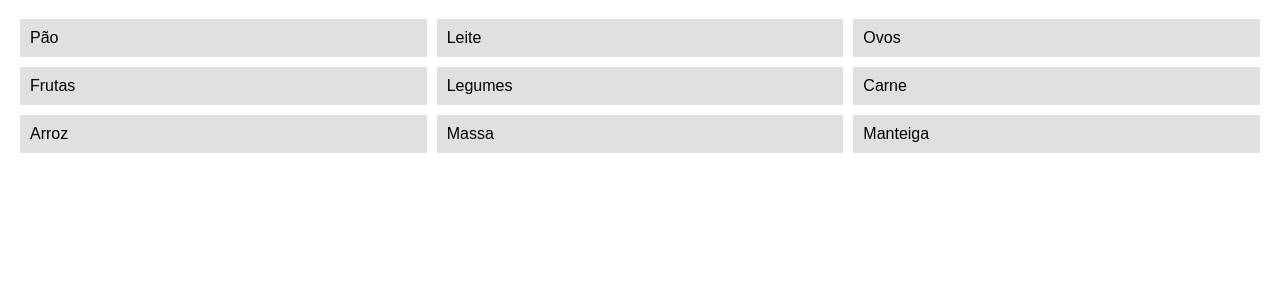
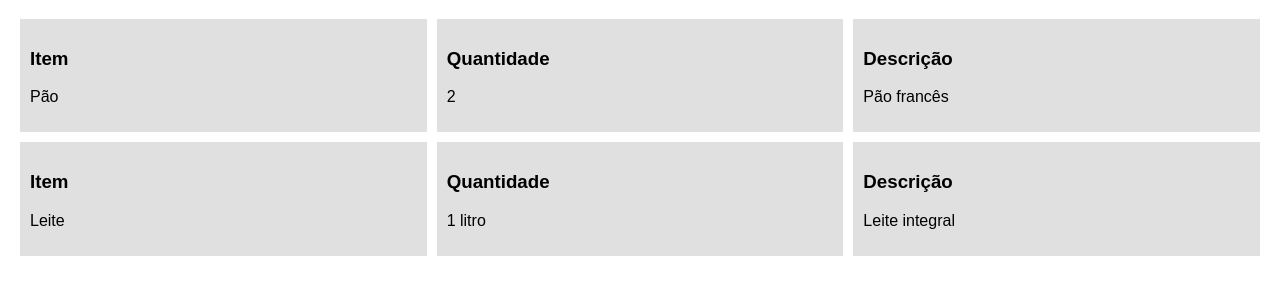
Before and after one commit to lucianogarciagpi/igreja, a plain HTML site: page index.html in a window 1280 px wide. Shown: the part 81-376 px from the top of the page. Drawn offline with Linux system fonts and the light colour scheme.

Commit message:
Update index.html

```diff
--- a/index.html
+++ b/index.html
@@ -29,15 +29,31 @@
   <h1>Lista de Compras</h1>
 
   <div class="grid-container">
-    <div class="item">Pão</div>
-    <div class="item">Leite</div>
-    <div class="item">Ovos</div>
-    <div class="item">Frutas</div>
-    <div class="item">Legumes</div>
-    <div class="item">Carne</div>
-    <div class="item">Arroz</div>
-    <div class="item">Massa</div>
-    <div class="item">Manteiga</div>
+    <div class="item">
+      <h3>Item</h3>
+      <p>Pão</p>
+    </div>
+    <div class="item">
+      <h3>Quantidade</h3>
+      <p>2</p>
+    </div>
+    <div class="item">
+      <h3>Descrição</h3>
+      <p>Pão francês</p>
+    </div>
+    <div class="item">
+      <h3>Item</h3>
+      <p>Leite</p>
+    </div>
+    <div class="item">
+      <h3>Quantidade</h3>
+      <p>1 litro</p>
+    </div>
+    <div class="item">
+      <h3>Descrição</h3>
+      <p>Leite integral</p>
+    </div>
+    <!-- Adicione mais itens aqui -->
   </div>
 </body>
 </html>
```
